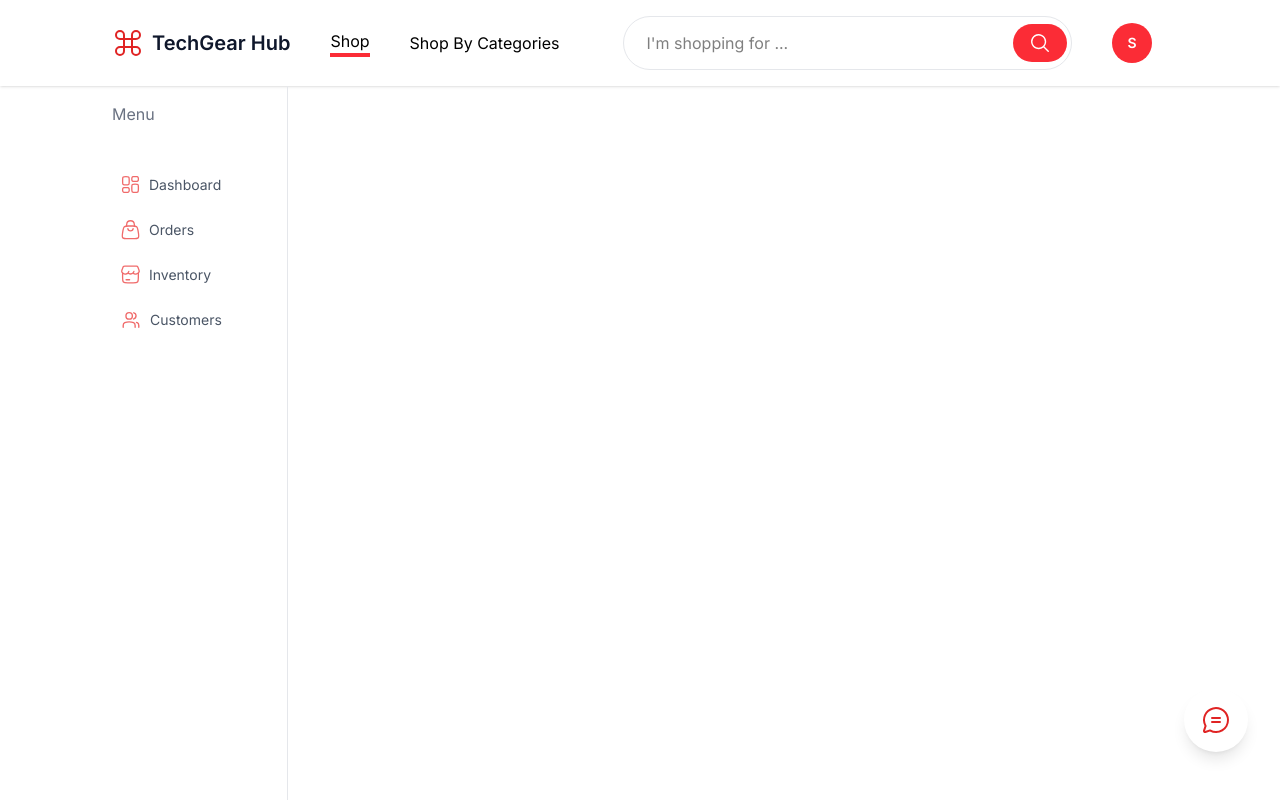
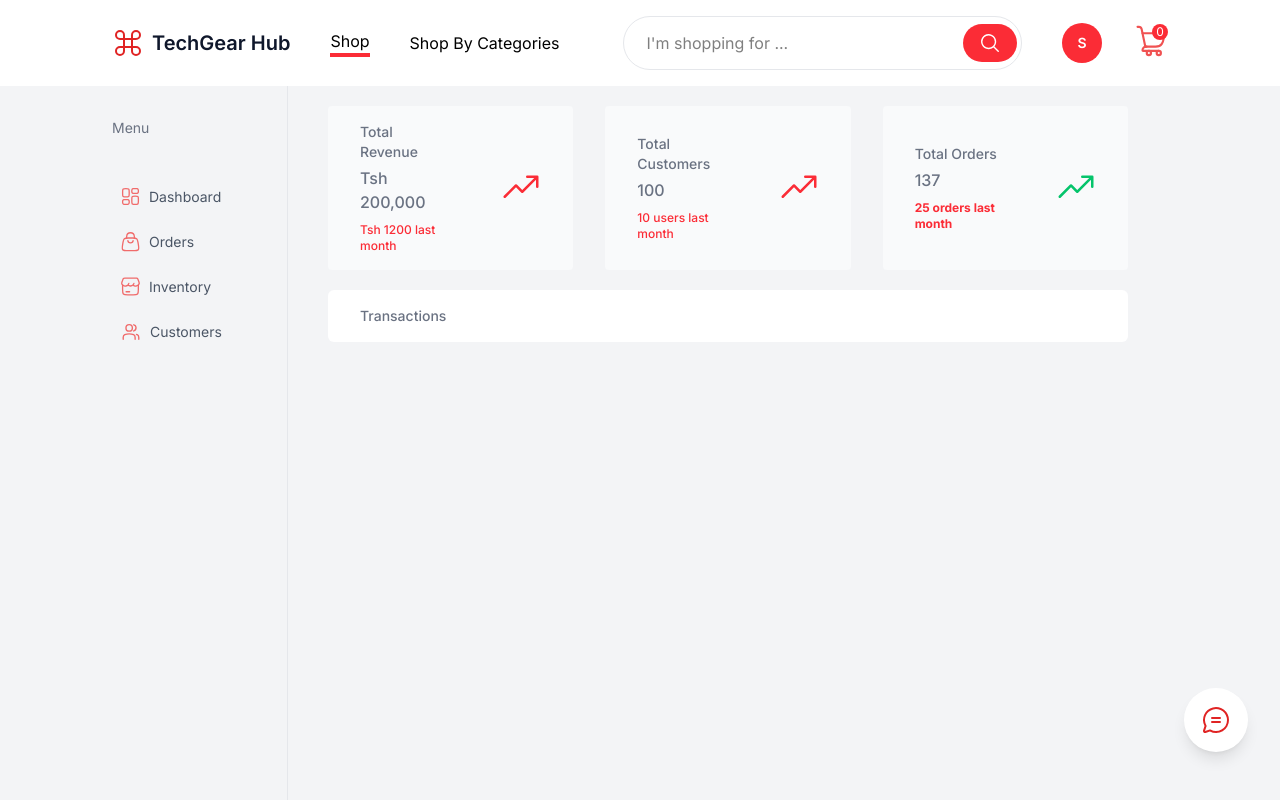
Before and after one commit to kitindi/developers-gear, a React (Vite) app: page /seller-dashboard in a window 1280 px wide. Shown: the top 800 px of the page. Built offline with nearby package versions, Linux system fonts and the light colour scheme; no server answers; sample sign-in values are in the browser's storage.

Commit message:
adding ui section on seller dashboard

```diff
--- a/src/components/Navbar/Navbar.jsx
+++ b/src/components/Navbar/Navbar.jsx
@@ -18,13 +18,18 @@ const Navbar = () => {
 
   const handleLogout = () => {
     localStorage.removeItem("token");
+    if (role === "Seller") {
       window.location.href = "/seller-login";
+    } else {
+      window.location.href = "/login";
+    }
   };
 
   return (
     <div>
       {/* Navbar for large screen */}
       <div className="hidden lg:flex  w-full space-x-10  items-center justify-between px-4 md:px-12 lg:px-28 boder border-gray-200 py-4 shadow-sm">
+        <div className="flex items-center space-x-5">
           <Link to="/" className="flex items-center space-x-2">
             <span>
               <svg xmlns="http://www.w3.org/2000/svg" viewBox="0 0 24 24" width="32" height="32" color="#E02424" fill="none">
@@ -57,6 +62,38 @@ const Navbar = () => {
             </span>
             <p className="text-xl font-semibold text-slate-900">TechGear Hub</p>
           </Link>
+          {role === "Seller" && (
+            <Link to="/seller-dashboard" className="flex items-center space-x-2">
+              <svg xmlns="http://www.w3.org/2000/svg" viewBox="0 0 24 24" width="20" height="20" color="#f06b6b" fill="none">
+                <path
+                  d="M10.5 8.75V6.75C10.5 5.10626 10.5 4.28439 10.046 3.73121C9.96291 3.62995 9.87005 3.53709 9.76879 3.45398C9.21561 3 8.39374 3 6.75 3C5.10626 3 4.28439 3 3.73121 3.45398C3.62995 3.53709 3.53709 3.62995 3.45398 3.73121C3 4.28439 3 5.10626 3 6.75V8.75C3 10.3937 3 11.2156 3.45398 11.7688C3.53709 11.8701 3.62995 11.9629 3.73121 12.046C4.28439 12.5 5.10626 12.5 6.75 12.5C8.39374 12.5 9.21561 12.5 9.76879 12.046C9.87005 11.9629 9.96291 11.8701 10.046 11.7688C10.5 11.2156 10.5 10.3937 10.5 8.75Z"
+                  stroke="currentColor"
+                  stroke-width="1.5"
+                  stroke-linejoin="round"
+                />
+                <path
+                  d="M7.75 15.5H5.75C5.05222 15.5 4.70333 15.5 4.41943 15.5861C3.78023 15.78 3.28002 16.2802 3.08612 16.9194C3 17.2033 3 17.5522 3 18.25C3 18.9478 3 19.2967 3.08612 19.5806C3.28002 20.2198 3.78023 20.72 4.41943 20.9139C4.70333 21 5.05222 21 5.75 21H7.75C8.44778 21 8.79667 21 9.08057 20.9139C9.71977 20.72 10.22 20.2198 10.4139 19.5806C10.5 19.2967 10.5 18.9478 10.5 18.25C10.5 17.5522 10.5 17.2033 10.4139 16.9194C10.22 16.2802 9.71977 15.78 9.08057 15.5861C8.79667 15.5 8.44778 15.5 7.75 15.5Z"
+                  stroke="currentColor"
+                  stroke-width="1.5"
+                  stroke-linejoin="round"
+                />
+                <path
+                  d="M21 17.25V15.25C21 13.6063 21 12.7844 20.546 12.2312C20.4629 12.1299 20.3701 12.0371 20.2688 11.954C19.7156 11.5 18.8937 11.5 17.25 11.5C15.6063 11.5 14.7844 11.5 14.2312 11.954C14.1299 12.0371 14.0371 12.1299 13.954 12.2312C13.5 12.7844 13.5 13.6063 13.5 15.25V17.25C13.5 18.8937 13.5 19.7156 13.954 20.2688C14.0371 20.3701 14.1299 20.4629 14.2312 20.546C14.7844 21 15.6063 21 17.25 21C18.8937 21 19.7156 21 20.2688 20.546C20.3701 20.4629 20.4629 20.3701 20.546 20.2688C21 19.7156 21 18.8937 21 17.25Z"
+                  stroke="currentColor"
+                  stroke-width="1.5"
+                  stroke-linejoin="round"
+                />
+                <path
+                  d="M18.25 3H16.25C15.5522 3 15.2033 3 14.9194 3.08612C14.2802 3.28002 13.78 3.78023 13.5861 4.41943C13.5 4.70333 13.5 5.05222 13.5 5.75C13.5 6.44778 13.5 6.79667 13.5861 7.08057C13.78 7.71977 14.2802 8.21998 14.9194 8.41388C15.2033 8.5 15.5522 8.5 16.25 8.5H18.25C18.9478 8.5 19.2967 8.5 19.5806 8.41388C20.2198 8.21998 20.72 7.71977 20.9139 7.08057C21 6.79667 21 6.44778 21 5.75C21 5.05222 21 4.70333 20.9139 4.41943C20.72 3.78023 20.2198 3.28002 19.5806 3.08612C19.2967 3 18.9478 3 18.25 3Z"
+                  stroke="currentColor"
+                  stroke-width="1.5"
+                  stroke-linejoin="round"
+                />
+              </svg>
+              <span className="text-sm text-gray-500 font-medium">Dashboard</span>
+            </Link>
+          )}
+        </div>
         {role === "Seller" ? (
           ""
         ) : (
@@ -244,7 +281,7 @@ const Navbar = () => {
                 {" "}
                 <span>{`${username[0].toUpperCase()}`}</span>
               </p>
-              <div className="absolute top-full bg-gray-100 px-5 py-2  hidden group-hover:block  text-white text-sm font-medium max-w-2xl">
+              <div className="absolute top-full bg-white px-5 py-2  hidden group-hover:block  text-white text-sm font-medium max-w-2xl">
                 <ul className="flex flex-col gap-4 py-2 text-gray-600">
                   <li
                     className="flex items-center gap-2"
@@ -268,7 +305,7 @@ const Navbar = () => {
                         />
                       </svg>
                     </span>
-                    <span>Logout</span>
+                    <span className="text-sm">Logout</span>
                   </li>
                   <li className="flex items-center gap-2">
                     <span>
@@ -293,7 +330,7 @@ const Navbar = () => {
                         />
                       </svg>
                     </span>
-                    <span>Profile</span>
+                    <span className="text-sm">Profile</span>
                   </li>
                 </ul>
               </div>
@@ -301,7 +338,7 @@ const Navbar = () => {
           )}
 
           <hr className="border-none h-1 bg-white" />
-          {!role === "Seller" && (
+          {role !== "Seller" && (
             <Link to="/cart" className="relative">
               <p>
                 {" "}
--- a/src/pages/SellerDashboard.jsx
+++ b/src/pages/SellerDashboard.jsx
@@ -2,12 +2,12 @@ import React from "react";
 
 const SellerDashboard = () => {
   return (
-    <div className="w-full min-h-screen px-4 md:px-12 lg:px-28">
+    <div className="w-full min-h-screen px-4 md:px-12 lg:px-28 bg-gray-100">
       <div className="grid grid-cols-12">
         <div className="col-span-2  min-h-screen py-4 pr-3 border-gray-200 border-r-1">
-          <h3 className="text-gray-500">Menu</h3>
+          <h3 className="text-gray-500 text-sm pt-4">Menu</h3>
           <ul className="py-10 ">
-            <li className="flex items-center space-x-2 mb-2 cursor-pointer hover:bg-gray-100 p-2 rounded-md">
+            <li className="flex items-center space-x-2 mb-2 cursor-pointer hover:bg-white p-2 rounded-md">
               <span>
                 <svg xmlns="http://www.w3.org/2000/svg" viewBox="0 0 24 24" width="21" height="21" color="#f06b6b" fill="none">
                   <path
@@ -38,7 +38,7 @@ const SellerDashboard = () => {
               </span>
               <span className="text-gray-600 text-sm">Dashboard</span>
             </li>
-            <li className="flex items-center space-x-2 mb-2 cursor-pointer hover:bg-gray-100 p-2 rounded-md">
+            <li className="flex items-center space-x-2 mb-2 cursor-pointer hover:bg-white p-2 rounded-md">
               <span>
                 <svg xmlns="http://www.w3.org/2000/svg" viewBox="0 0 24 24" width="21" height="21" color="#f06b6b" fill="none">
                   <path
@@ -61,7 +61,7 @@ const SellerDashboard = () => {
               </span>
               <span className="text-gray-600 text-sm">Orders</span>
             </li>
-            <li className="flex items-center space-x-2 mb-2 cursor-pointer hover:bg-gray-100 p-2 rounded-md">
+            <li className="flex items-center space-x-2 mb-2 cursor-pointer hover:bg-white p-2 rounded-md">
               <span>
                 <svg xmlns="http://www.w3.org/2000/svg" viewBox="0 0 24 24" width="21" height="21" color="#f06b6b" fill="none">
                   <path
@@ -82,7 +82,7 @@ const SellerDashboard = () => {
               </span>
               <span className="text-gray-600 text-sm">Inventory</span>
             </li>
-            <li className="flex items-center space-x-2 mb-2 cursor-pointer hover:bg-gray-100 p-2 rounded-md">
+            <li className="flex items-center space-x-2 mb-2 cursor-pointer hover:bg-white p-2 rounded-md">
               <span>
                 <svg xmlns="http://www.w3.org/2000/svg" viewBox="0 0 24 24" width="22" height="22" color="#f06b6b" fill="none">
                   <path
@@ -113,7 +113,51 @@ const SellerDashboard = () => {
             </li>
           </ul>
         </div>
-        <div className="col-span-11"></div>
+        {/* right column */}
+        <div className="col-span-10 py-5 px-10">
+          <div className="grid grid-cols-12 gap-8">
+            {/* Data cards */}
+            <div className="bg-gray-50 py-4 rounded-sm col-span-4 flex items-center gap-12 px-8 ">
+              <div className="">
+                <p className="text-sm font-medium text-gray-500 mb-1">Total Revenue</p>
+                <p className="text-md font-medium text-gray-500 mb-2">Tsh 200,000</p>
+                <p className="text-xs font- text-red-500 font-medium">Tsh 1200 last month</p>
+              </div>
+              <div>
+                <svg xmlns="http://www.w3.org/2000/svg" width="40" height="40" fill="#fb2c36" viewBox="0 0 256 256">
+                  <path d="M240,56v64a8,8,0,0,1-16,0V75.31l-82.34,82.35a8,8,0,0,1-11.32,0L96,123.31,29.66,189.66a8,8,0,0,1-11.32-11.32l72-72a8,8,0,0,1,11.32,0L136,140.69,212.69,64H168a8,8,0,0,1,0-16h64A8,8,0,0,1,240,56Z"></path>
+                </svg>
+              </div>
+            </div>
+            <div className="bg-gray-50 py-4 rounded-sm col-span-4 flex items-center gap-12 px-8 ">
+              <div className="">
+                <p className="text-sm font-medium text-gray-500 mb-1">Total Customers</p>
+                <p className="text-md font-medium text-gray-500 mb-2">100</p>
+                <p className="text-xs font- text-red-500 font-medium">10 users last month</p>
+              </div>
+              <div>
+                <svg xmlns="http://www.w3.org/2000/svg" width="40" height="40" fill="#fb2c36" viewBox="0 0 256 256">
+                  <path d="M240,56v64a8,8,0,0,1-16,0V75.31l-82.34,82.35a8,8,0,0,1-11.32,0L96,123.31,29.66,189.66a8,8,0,0,1-11.32-11.32l72-72a8,8,0,0,1,11.32,0L136,140.69,212.69,64H168a8,8,0,0,1,0-16h64A8,8,0,0,1,240,56Z"></path>
+                </svg>
+              </div>
+            </div>
+            <div className="bg-gray-50 py-4 rounded-sm col-span-4 flex items-center gap-12 px-8 ">
+              <div className="">
+                <p className="text-sm font-medium text-gray-500 mb-1">Total Orders</p>
+                <p className="text-md font-medium text-gray-500 mb-2">137</p>
+                <p className="text-xs font- text-red-500 font-bold">25 orders last month</p>
+              </div>
+              <div>
+                <svg xmlns="http://www.w3.org/2000/svg" width="40" height="40" fill="#05c46b" viewBox="0 0 256 256">
+                  <path d="M240,56v64a8,8,0,0,1-16,0V75.31l-82.34,82.35a8,8,0,0,1-11.32,0L96,123.31,29.66,189.66a8,8,0,0,1-11.32-11.32l72-72a8,8,0,0,1,11.32,0L136,140.69,212.69,64H168a8,8,0,0,1,0-16h64A8,8,0,0,1,240,56Z"></path>
+                </svg>
+              </div>
+            </div>
+          </div>
+          <div className="mt-5 w-full bg-white rounded-md">
+            <h2 className="text-sm font-medium text-gray-500 py-4 px-8">Transactions</h2>
+          </div>
+        </div>
       </div>
     </div>
   );
```
Lines whose indentation alone changed are shown as unchanged.
